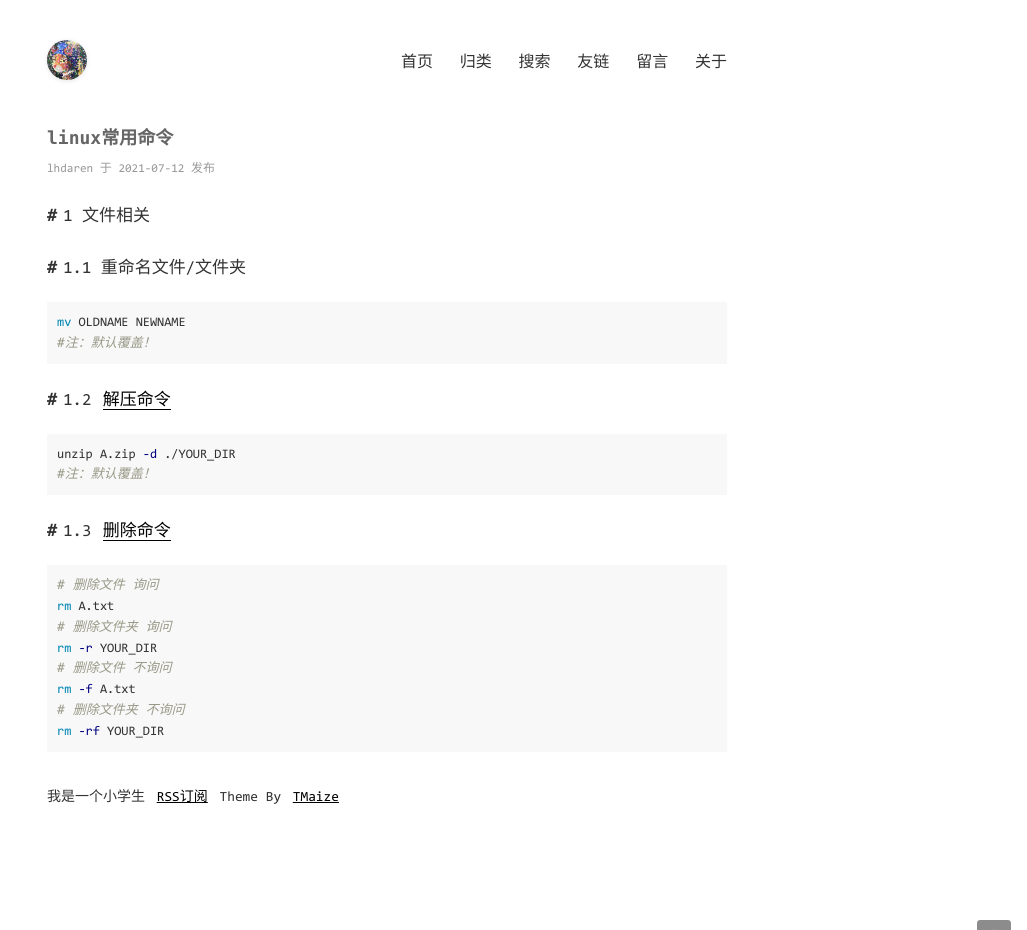
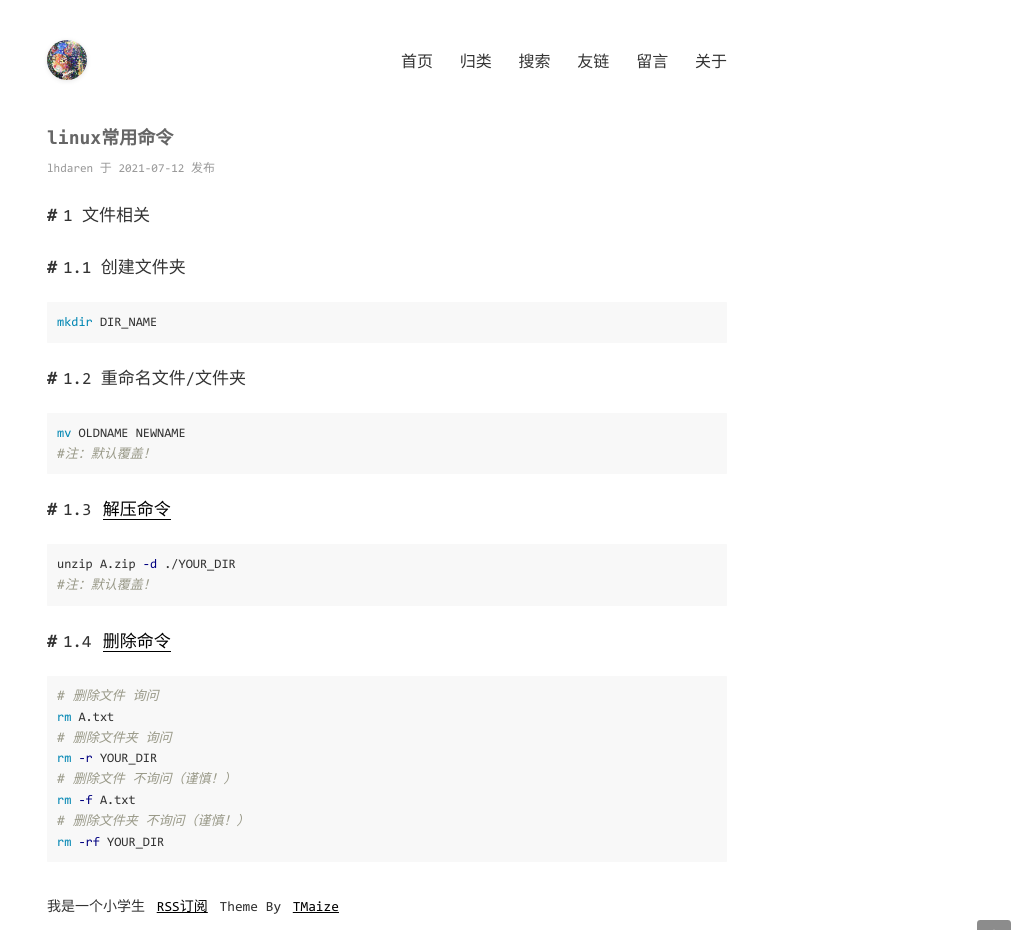
Before and after one commit to vegetarianfish/vegetarianfish.github.io, a Jekyll site: the page built from _posts/2021-07-12-linux常用命令.md, in a window 1280 px wide. Shown: the whole page, without its empty margins (253-1280 px from the left). Built offline with Jekyll 4.4.1, drawn with Linux system fonts in a browser that asks for light colours; comment, search, counter and statistics services are not loaded.

Commit message:
Update 2021-07-12-linux常用命令.md

````diff
--- a/_posts/2021-07-12-linux常用命令.md
+++ b/_posts/2021-07-12-linux常用命令.md
@@ -6,29 +6,35 @@
 
 # 1 文件相关
 
-## 1.1 重命名文件/文件夹
+## 1.1 创建文件夹
+
+```shell
+mkdir DIR_NAME
+```
+
+## 1.2 重命名文件/文件夹
 
 ```shell
 mv OLDNAME NEWNAME
 #注：默认覆盖！
 ```
 
-## 1.2 [解压命令](https://www.cnblogs.com/zheh/p/3962119.html)
+## 1.3 [解压命令](https://www.cnblogs.com/zheh/p/3962119.html)
 
 ```shell
 unzip A.zip -d ./YOUR_DIR
 #注：默认覆盖！
 ```
 
-## 1.3 [删除命令](https://www.runoob.com/linux/linux-comm-rm.html)
+## 1.4 [删除命令](https://www.runoob.com/linux/linux-comm-rm.html)
 
 ```shell
 # 删除文件 询问
 rm A.txt
 # 删除文件夹 询问
 rm -r YOUR_DIR
-# 删除文件 不询问
+# 删除文件 不询问（谨慎！）
 rm -f A.txt
-# 删除文件夹 不询问
+# 删除文件夹 不询问（谨慎！）
 rm -rf YOUR_DIR
 ```
````
